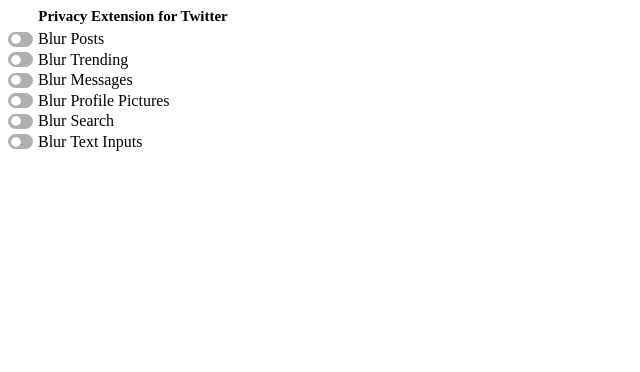
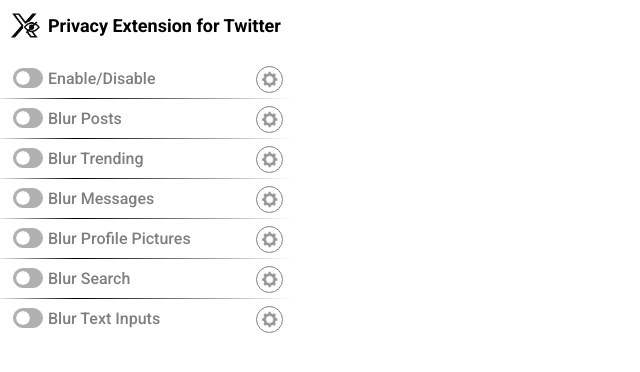
Before and after one commit to pedroping/privacy-extension-for-twitter, a browser extension: page content/index.html in a window 1280 px wide. Shown: the whole page, without its empty margins (0-640 px from the left). Drawn offline with Linux system fonts and the light colour scheme.

Commit message:
Feat: create options gear, add icon and update all layout

```diff
--- a/content/index.html
+++ b/content/index.html
@@ -5,11 +5,34 @@
   <meta charset="UTF-8">
   <meta name="viewport" content="width=device-width, initial-scale=1.0">
   <title>Extension Test</title>
-  <link rel="stylesheet" href="/style.css">
+  <link rel="stylesheet" href="style.css">
+  <link rel="preconnect" href="https://fonts.googleapis.com">
+  <link rel="preconnect" href="https://fonts.gstatic.com" crossorigin>
+  <link
+    href="https://fonts.googleapis.com/css2?family=Roboto:ital,wdth,wght@0,75..100,100..900;1,75..100,100..900&display=swap"
+    rel="stylesheet">
 </head>
 
 <body>
+  <header>
+    <img src="../assets/privacy-extension-for-twitter-black.png" alt="Privacy Extension For Twitter logo">
     <h1>Privacy Extension for Twitter</h1>
+  </header>
+
+  <main>
+    <div class="option">
+      <label class="switch">
+        <input type="checkbox">
+        <span class="slider">
+        </span>
+      </label>
+
+      <span>Enable/Disable</span>
+
+      <div class="gear">
+        <img src="../assets/gear-icon.png" alt="Gear icon">
+      </div>
+    </div>
 
     <div class="option">
       <label class="switch">
@@ -19,6 +42,10 @@
       </label>
 
       <span>Blur Posts</span>
+
+      <div class="gear">
+        <img src="../assets/gear-icon.png" alt="Gear icon">
+      </div>
     </div>
 
     <div class="option">
@@ -29,6 +56,10 @@
       </label>
 
       <span>Blur Trending</span>
+
+      <div class="gear">
+        <img src="../assets/gear-icon.png" alt="Gear icon">
+      </div>
     </div>
 
     <div class="option">
@@ -39,6 +70,10 @@
       </label>
 
       <span>Blur Messages</span>
+
+      <div class="gear">
+        <img src="../assets/gear-icon.png" alt="Gear icon">
+      </div>
     </div>
 
     <div class="option">
@@ -49,6 +84,10 @@
       </label>
 
       <span>Blur Profile Pictures</span>
+
+      <div class="gear">
+        <img src="../assets/gear-icon.png" alt="Gear icon">
+      </div>
     </div>
 
     <div class="option">
@@ -59,6 +98,10 @@
       </label>
 
       <span>Blur Search</span>
+
+      <div class="gear">
+        <img src="../assets/gear-icon.png" alt="Gear icon">
+      </div>
     </div>
 
     <div class="option">
@@ -69,7 +112,12 @@
       </label>
 
       <span>Blur Text Inputs</span>
+
+      <div class="gear">
+        <img src="../assets/gear-icon.png" alt="Gear icon">
       </div>
+    </div>
+  </main>
 
 
   <script src="./index.js"></script>
--- /dev/null
+++ b/content/style.css
@@ -0,0 +1,171 @@
+body {
+  display: flex;
+  flex-direction: column;
+  width: 285px;
+  min-width: 285px;
+}
+
+* {
+  box-sizing: border-box;
+  font-family: "Roboto", sans-serif;
+}
+
+header {
+  display: flex;
+  align-items: center;
+  gap: 5px;
+  margin-bottom: 5px;
+}
+
+header img {
+  width: 35px;
+}
+
+header h1 {
+  font-size: 18px;
+  margin: 0;
+}
+
+.option::before {
+  content: "";
+  width: calc(100% + 50px);
+  height: 1px;
+  background: #ffffff;
+  background: linear-gradient(
+    90deg,
+    rgba(255, 255, 255, 1) 0%,
+    rgba(0, 0, 0, 1) 25%,
+    rgba(255, 255, 255, 1) 90%
+  );
+  margin: 7px 0px;
+  position: absolute;
+  top: -17px;
+  left: -17px;
+}
+
+.option:first-of-type::before {
+  display: none;
+}
+
+.option {
+  display: flex;
+  align-items: center;
+  gap: 5px;
+  margin-bottom: 2.5px;
+  padding: 0 5px;
+  position: relative;
+  margin: 20px 0;
+}
+
+.option .gear {
+  display: inline-flex;
+  align-items: center;
+  margin-top: 2px;
+  position: absolute;
+  right: 10px;
+  border: 1px solid black;
+  border-radius: 50%;
+  cursor: pointer;
+  transition: opacity 200ms ease-in-out;
+}
+
+.gear img {
+  width: 25px;
+  transition: all 500ms ease-in-out;
+}
+
+.gear:hover img {
+  transform: rotate(180deg) scale(1.1);
+}
+
+.option:not(:has(input:checked)) .gear {
+  opacity: 0.5;
+  cursor: default;
+}
+
+.option:not(:has(input:checked)) .gear img {
+  transform: none !important;
+}
+
+.option span {
+  font-weight: 500;
+  opacity: 0.5;
+  transition: opacity 200ms ease-in-out;
+  font-size: 16px;
+}
+
+.option:has(input:checked) span {
+  opacity: 1;
+}
+
+.option .switch span {
+  opacity: 1 !important;
+}
+
+.switch {
+  font-size: 17px;
+  position: relative;
+  display: inline-block;
+  width: 30px;
+  height: 20px;
+}
+
+.switch input {
+  opacity: 0;
+  width: 0;
+  height: 0;
+}
+
+.slider {
+  position: absolute;
+  cursor: pointer;
+  top: 0;
+  left: 0;
+  right: 0;
+  bottom: 0;
+  background-color: #b0b0b0;
+  border: 1px solid #b0b0b0;
+  transition: 0.4s;
+  border-radius: 32px;
+  outline: none;
+}
+
+.slider:before {
+  position: absolute;
+  content: "";
+  height: 14px;
+  width: 14px;
+  border-radius: 50%;
+  outline: 2px solid #b0b0b0;
+  left: 2px;
+  bottom: 2px;
+  background-color: #fff;
+  transition: transform 0.25s ease-in-out 0s;
+}
+
+.slider-icon {
+  opacity: 0;
+  height: 12px;
+  width: 12px;
+  stroke-width: 8;
+  position: absolute;
+  z-index: 999;
+  stroke: #222222;
+  right: 60%;
+  top: 30%;
+  transition: right ease-in-out 0.3s, opacity ease-in-out 0.15s;
+}
+
+input:checked + .slider {
+  background-color: #222222;
+}
+
+input:checked + .slider .slider-icon {
+  opacity: 1;
+  right: 20%;
+}
+
+input:checked + .slider:before {
+  transform: translateX(10px);
+  outline-color: #181818;
+}
--- a/style.css
+++ /dev/null
@@ -1,86 +0,0 @@
-body {
-  display: flex;
-  flex-direction: column;
-  width: 250px;
-  min-width: 250px;
-}
-
-h1 {
-  font-size: 15px;
-  margin: 0 auto 5px;
-}
-
-.switch {
-  font-size: 17px;
-  position: relative;
-  display: inline-block;
-  width: 25px;
-  height: 15px;
-}
-
-.switch input {
-  opacity: 0;
-  width: 0;
-  height: 0;
-}
-
-.slider {
-  position: absolute;
-  cursor: pointer;
-  top: 0;
-  left: 0;
-  right: 0;
-  bottom: 0;
-  background-color: #b0b0b0;
-  border: 1px solid #b0b0b0;
-  transition: 0.4s;
-  border-radius: 32px;
-  outline: none;
-}
-
-.slider:before {
-  position: absolute;
-  content: "";
-  height: 10px;
-  width: 10px;
-  border-radius: 50%;
-  outline: 2px solid #b0b0b0;
-  left: 2px;
-  bottom: 1.5px;
-  background-color: #fff;
-  transition: transform 0.25s ease-in-out 0s;
-}
-
-.slider-icon {
-  opacity: 0;
-  height: 12px;
-  width: 12px;
-  stroke-width: 8;
-  position: absolute;
-  z-index: 999;
-  stroke: #222222;
-  right: 60%;
-  top: 30%;
-  transition: right ease-in-out 0.3s, opacity ease-in-out 0.15s;
-}
-
-input:checked + .slider {
-  background-color: #222222;
-}
-
-input:checked + .slider .slider-icon {
-  opacity: 1;
-  right: 20%;
-}
-
-input:checked + .slider:before {
-  transform: translateX(10px);
-  outline-color: #181818;
-}
-
-.option {
-  display: flex;
-  align-items: center;
-  gap: 5px;
-  margin-bottom: 2.5px;
-}
```
Also changed, not shown: assets/gear-icon.png (added), assets/privacy-extension-for-twitter-black.png (added), assets/privacy-extension-for-twitter-white.png (added). Lines whose indentation alone changed are shown as unchanged.
